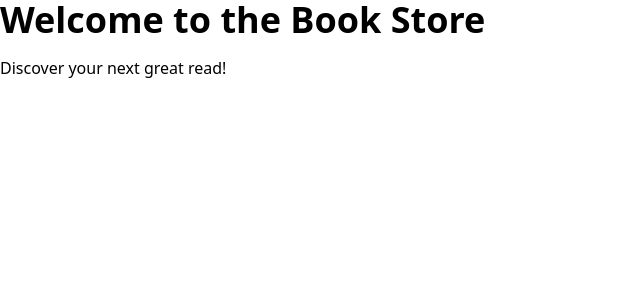
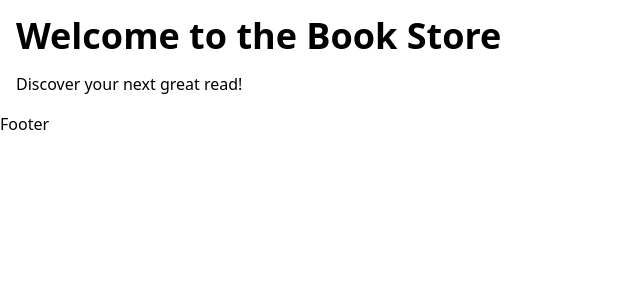
Before and after one commit to deji-ice/book-app-test, a Next.js app: page / in a window 1280 px wide. Shown: the top 300 px of the page, without its empty margins (0-640 px from the left). Built offline with nearby package versions, Linux system fonts and the light colour scheme.

Commit message:
Add authentication API routes for login and registration; implement NavBar and Footer components

```diff
--- /dev/null
+++ b/src/app/api/auth/login/route.ts
@@ -0,0 +1,12 @@
+import users from "@/data/users";
+import { NextRequest, NextResponse } from "next/server";
+
+export async function POST(req: NextRequest) {
+    const { email, password } = await req.json();
+    const user = users.find(user => user.email === email && user.password === password);
+    if (!user) {
+        return NextResponse.json({ message: "Invalid email or password" }, { status: 401 });
+    }
+
+    return NextResponse.json({ message: "Login successful" }, { status: 200 });
+}
--- /dev/null
+++ b/src/app/api/auth/register/route.ts
@@ -0,0 +1,26 @@
+import users from "@/data/users";
+import { NextRequest } from "next/dist/server/web/spec-extension/request";
+import { NextResponse } from "next/server";
+
+
+export async function POST(req: NextRequest) {
+    const { email, password, userName } = await req.json();
+    const existingUser = users.find(user => user.email === email || user.userName === userName);
+    // Check if user already exists
+    if (existingUser) {
+        return NextResponse.json({ message: "User already exists" }, { status: 409 });
+    }
+
+    // If user doesn't exist, create a new user
+    const newUser = {
+        id: (users.length + 1).toString(),
+        email,
+        password,
+        userName,
+        followers: [],
+        following: [],
+    };
+    users.push(newUser);
+
+    return NextResponse.json({ message: "User registered successfully" }, { status: 201 });
+}
--- a/src/app/layout.tsx
+++ b/src/app/layout.tsx
@@ -1,8 +1,8 @@
 import type { Metadata } from "next";
 import { Geist, Geist_Mono } from "next/font/google";
 import "./globals.css";
-
-
+import NavBar from "@/components/NavBar";
+import Footer from "@/components/Footer";
 
 export const metadata: Metadata = {
   title: "Book Store App",
@@ -16,10 +16,10 @@ export default function RootLayout({
 }>) {
   return (
     <html lang="en">
-      <body
-        className={`antialiased`}
-      >
-        {children}
+      <body className={`antialiased`}>
+        <NavBar />
+        <main className="container mx-auto p-4">{children}</main>
+        <Footer />
       </body>
     </html>
   );
--- /dev/null
+++ b/src/components/Footer.tsx
@@ -0,0 +1,9 @@
+import React from 'react'
+
+const Footer = () => {
+  return (
+    <div>Footer</div>
+  )
+}
+
+export default Footer
--- /dev/null
+++ b/src/components/NavBar.tsx
@@ -0,0 +1,11 @@
+import React from 'react'
+
+const NavBar = () => {
+  return (
+    <div>
+
+    </div>
+  )
+}
+
+export default NavBar
```
